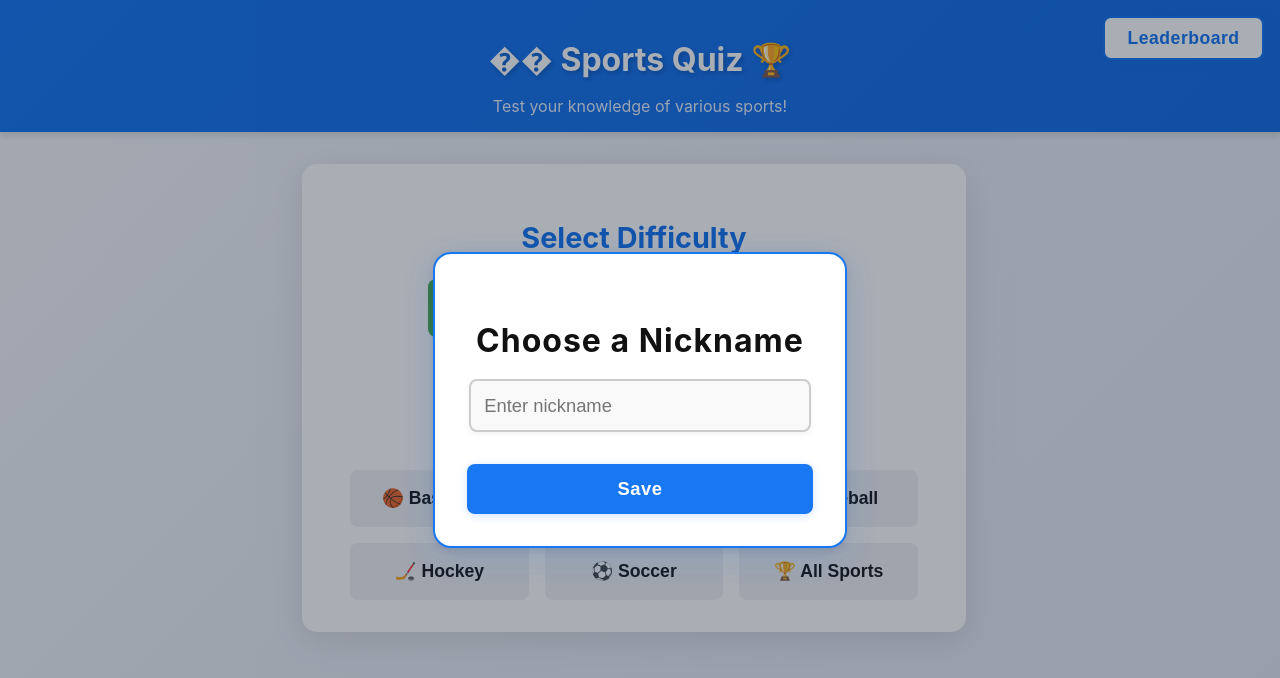
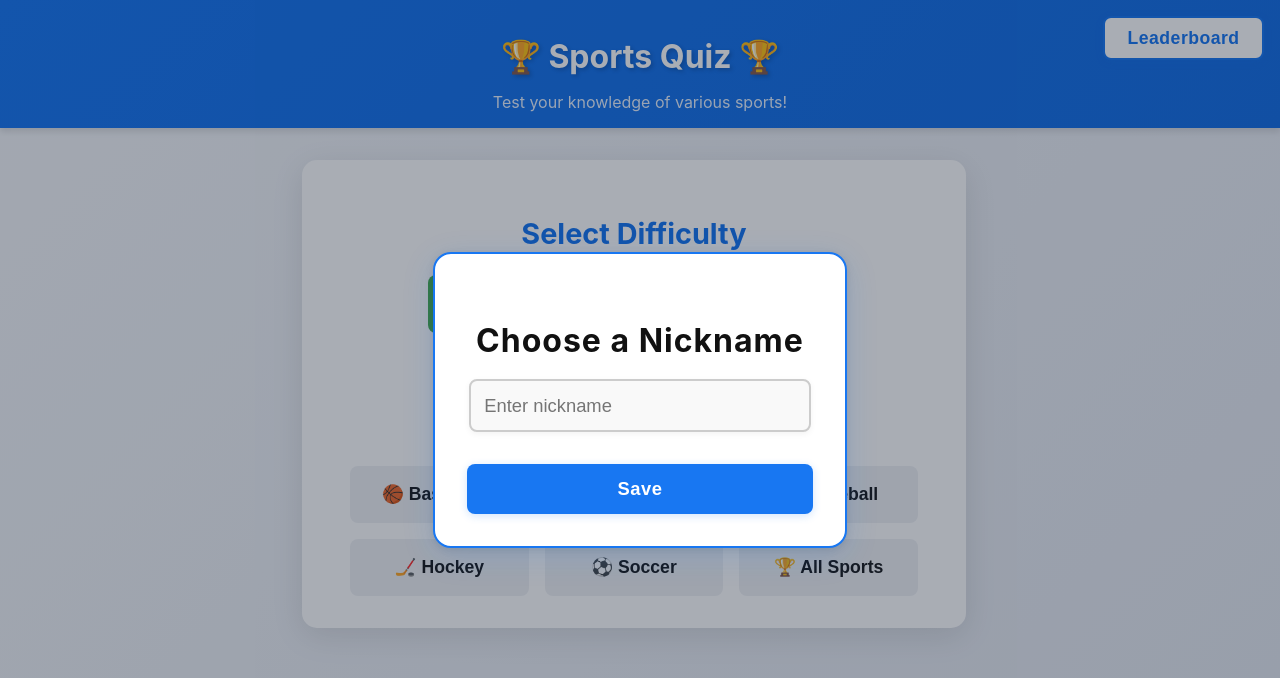
Before and after one commit to zrewt/curser-home, a React (Create React App) app: page / in a window 1280 px wide. Shown: the top 678 px of the page. Built offline with nearby package versions, Linux system fonts and the light colour scheme.

Commit message:
Initial commit

```diff
--- a/src/App.tsx
+++ b/src/App.tsx
@@ -183,7 +183,7 @@ function App() {
   return (
     <div className="App">
       <header className="App-header">
-        <h1>�� Sports Quiz 🏆</h1>
+        <h1>🏆 Sports Quiz 🏆</h1>
         <p className="subtitle">Test your knowledge of various sports!</p>
         <button onClick={() => setShowLeaderboard(true)} style={{ position: 'absolute', top: 16, right: 16 }}>
           Leaderboard
```
